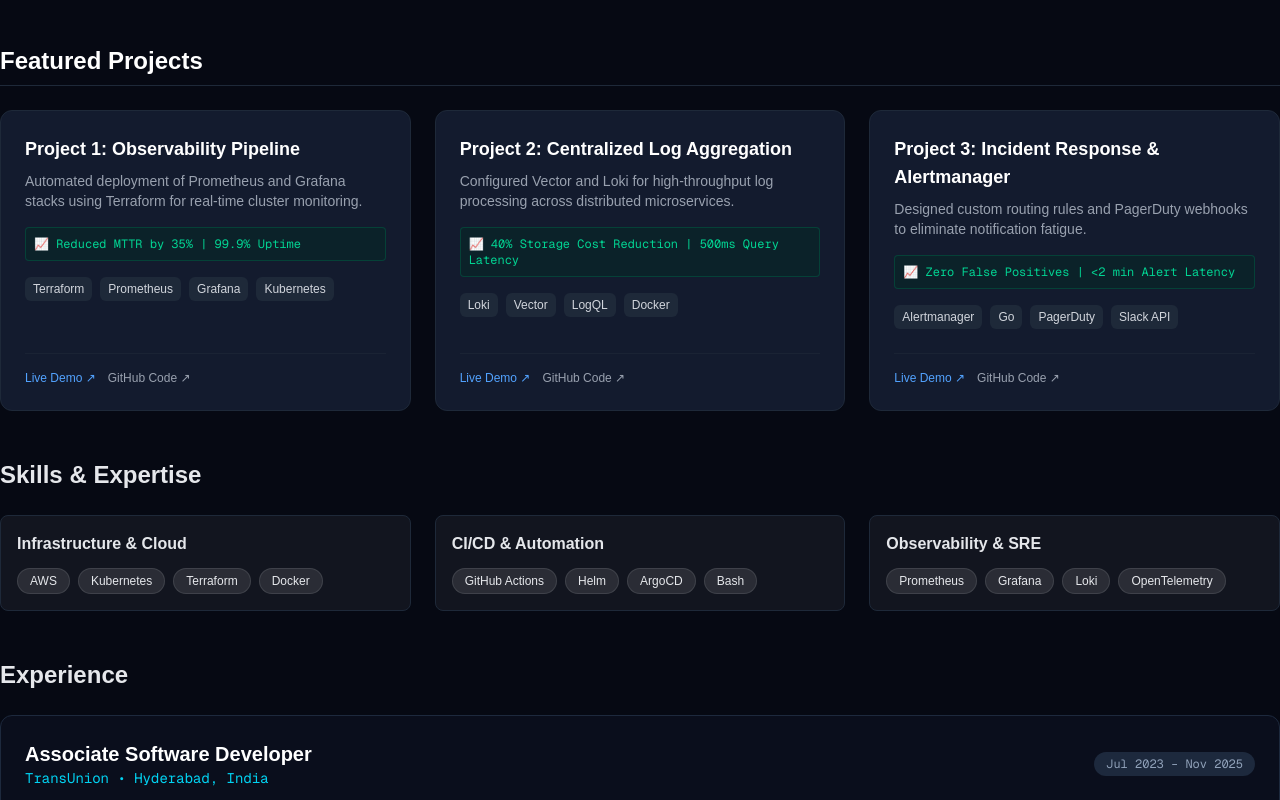
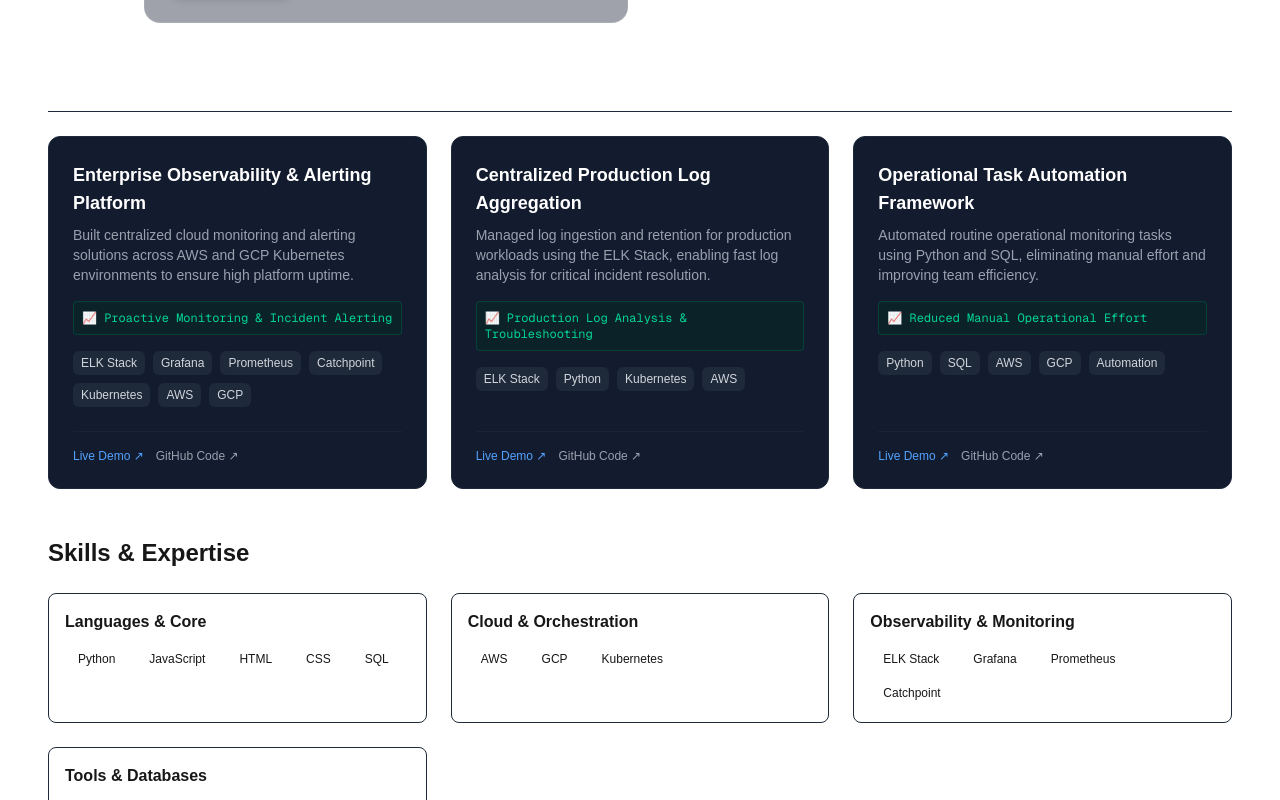
Before and after one commit to jahnaviw2/my-portfolio, a Next.js app: page /my-portfolio/ in a window 1280 px wide. Shown: the part 1020-1820 px from the top of the page. Built offline with nearby package versions, Linux system fonts and the light colour scheme.

Commit message:
made skills and projects update

```diff
--- a/app/layout.tsx
+++ b/app/layout.tsx
@@ -17,6 +17,7 @@
   description: "Generated by create next app",
 };
 
+
 export default function RootLayout({ children }: LayoutProps<"/">) {
   return (
     <html
--- a/app/page.tsx
+++ b/app/page.tsx
@@ -4,14 +4,14 @@
 import { skillCategories } from "@/data/skills";
 export default function Home() {
   const stats = [
-    { value: "2Years 10M", label: "YEARS EXPERIENCE" },
+    { value: "2+", label: "YEARS EXPERIENCE" },
     { value: "ELK & Grafana", label: "OBSERVABILITY STACK" },
     { value: "AWS /GCP", label: "CLOUD PLATFORMS" },
     { value: "100%", label: "AUTOMATION FOCUS" },
   ];
 
   return (
-    <main className="min-h-screen bg-[#060913] text-gray-200 pb-20">
+    <main className="min-h-screen max-w-7xl mx-auto px-6 sm:px-8 lg:px-12">
       {/* --- HERO SECTION --- */}
       <section className="flex flex-col items-center text-center pt-24 pb-16 px-4">
         {/* Terminal Status Badge */}
@@ -30,8 +30,7 @@
 
         {/* Quick Summary */}
         <p className="text-gray-400 max-w-2xl mt-4 text-sm md:text-base leading-relaxed">
-          Building automated deployment infrastructure, self-healing architectures, and
-          production observability across distributed environments.
+          Associate Software Developer specializing in cloud monitoring, infrastructure observability, automated operational tools, and production incident troubleshooting across AWS and GCP environments.
         </p>
 
         {/* Metric Stat Blocks */}
--- a/data/projects.ts
+++ b/data/projects.ts
@@ -1,35 +1,56 @@
 export interface Project {
   title: string;
   description: string;
+  tags: string[];
   metrics: string;
-  tags: string[];
-  liveDemoUrl: string;
-  githubUrl: string;
+  // liveDemoUrl: string;
+  // githubUrl: string;
 }
 
 export const projectsData: Project[] = [
   {
-    title: "Project 1: Observability Pipeline",
-    description: "Automated deployment of Prometheus and Grafana stacks using Terraform for real-time cluster monitoring.",
-    metrics: "Reduced MTTR by 35% | 99.9% Uptime",
-    tags: ["Terraform", "Prometheus", "Grafana", "Kubernetes"],
-    liveDemoUrl: "https://example.com/demo1",
-    githubUrl: "https://github.com/example/project1"
+    title: "Enterprise Observability & Alerting Platform",
+    description: "Built centralized cloud monitoring and alerting solutions across AWS and GCP Kubernetes environments to ensure high platform uptime.",
+    tags: ["ELK Stack", "Grafana", "Prometheus", "Catchpoint", "Kubernetes", "AWS", "GCP"],
+    metrics: "Proactive Monitoring & Incident Alerting"
   },
   {
-    title: "Project 2: Centralized Log Aggregation",
-    description: "Configured Vector and Loki for high-throughput log processing across distributed microservices.",
-    metrics: "40% Storage Cost Reduction | 500ms Query Latency",
-    tags: ["Loki", "Vector", "LogQL", "Docker"],
-    liveDemoUrl: "https://example.com/demo2",
-    githubUrl: "https://github.com/example/project2"
+    title: "Centralized Production Log Aggregation",
+    description: "Managed log ingestion and retention for production workloads using the ELK Stack, enabling fast log analysis for critical incident resolution.",
+    tags: ["ELK Stack", "Python", "Kubernetes", "AWS"],
+    metrics: "Production Log Analysis & Troubleshooting"
   },
   {
-    title: "Project 3: Incident Response & Alertmanager",
-    description: "Designed custom routing rules and PagerDuty webhooks to eliminate notification fatigue.",
-    metrics: "Zero False Positives | <2 min Alert Latency",
-    tags: ["Alertmanager", "Go", "PagerDuty", "Slack API"],
-    liveDemoUrl: "https://example.com/demo3",
-    githubUrl: "https://github.com/example/project3"
+    title: "Operational Task Automation Framework",
+    description: "Automated routine operational monitoring tasks using Python and SQL, eliminating manual effort and improving team efficiency.",
+    tags: ["Python", "SQL", "AWS", "GCP", "Automation"],
+    metrics: "Reduced Manual Operational Effort"
   }
 ];
+
+
+//   {
+//     title: "Project 1: Observability Pipeline",
+//     description: "Automated deployment of Prometheus and Grafana stacks using Terraform for real-time cluster monitoring.",
+//     metrics: "Reduced MTTR by 35% | 99.9% Uptime",
+//     tags: ["Terraform", "Prometheus", "Grafana", "Kubernetes"],
+//     liveDemoUrl: "https://example.com/demo1",
+//     githubUrl: "https://github.com/example/project1"
+//   },
+//   {
+//     title: "Project 2: Centralized Log Aggregation",
+//     description: "Configured Vector and Loki for high-throughput log processing across distributed microservices.",
+//     metrics: "40% Storage Cost Reduction | 500ms Query Latency",
+//     tags: ["Loki", "Vector", "LogQL", "Docker"],
+//     liveDemoUrl: "https://example.com/demo2",
+//     githubUrl: "https://github.com/example/project2"
+//   },
+//   {
+//     title: "Project 3: Incident Response & Alertmanager",
+//     description: "Designed custom routing rules and PagerDuty webhooks to eliminate notification fatigue.",
+//     metrics: "Zero False Positives | <2 min Alert Latency",
+//     tags: ["Alertmanager", "Go", "PagerDuty", "Slack API"],
+//     liveDemoUrl: "https://example.com/demo3",
+//     githubUrl: "https://github.com/example/project3"
+//   }
+// ];
--- a/data/skills.ts
+++ b/data/skills.ts
@@ -4,15 +4,19 @@
 }
 export const skillCategories = [
   {
-    title: "Infrastructure & Cloud",
-    skills: ["AWS", "Kubernetes", "Terraform", "Docker"],
+    title: "Languages & Core",
+    skills: ["Python", "JavaScript", "HTML", "CSS", "SQL"],
   },
   {
-    title: "CI/CD & Automation",
-    skills: ["GitHub Actions", "Helm", "ArgoCD", "Bash"],
+    title: "Cloud & Orchestration",
+    skills: ["AWS", "GCP", "Kubernetes"],
   },
   {
-    title: "Observability & SRE",
-    skills: ["Prometheus", "Grafana", "Loki", "OpenTelemetry"],
+    title: "Observability & Monitoring",
+    skills: ["ELK Stack", "Grafana", "Prometheus", "Catchpoint"],
+  },
+  {
+    title: "Tools & Databases",
+    skills: ["MySQL", "Git", "GitHub", "Bitbucket"]
   },
 ];
```
